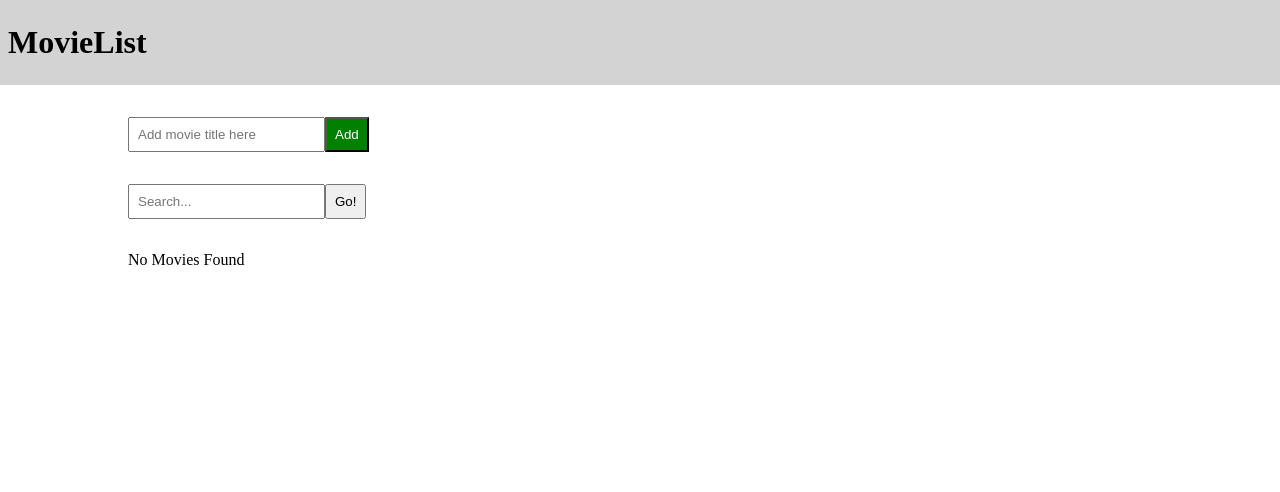
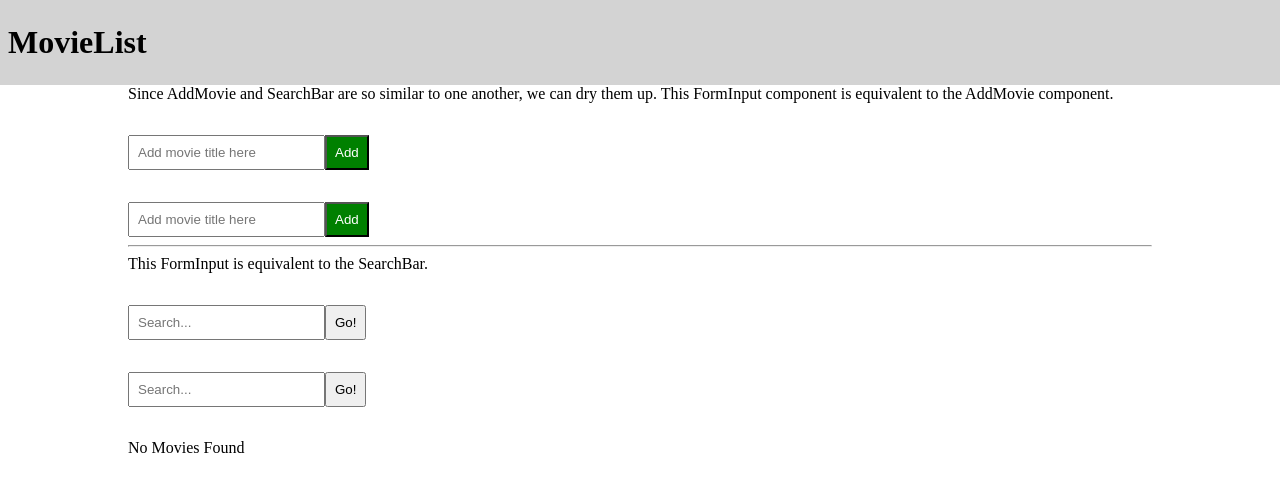
Before and after one commit to AustinAbbott/movies, a React app: page / in a window 1280 px wide. Shown: the top 492 px of the page. Built offline with nearby package versions, Linux system fonts and the light colour scheme; the HTML template or start-up script is replaced by a standard one.

Commit message:
REFACTOR: combine SearchBar and AddMovie into one component. Both options are shown.

```diff
--- a/src/components/App.js
+++ b/src/components/App.js
@@ -2,6 +2,7 @@ import React from 'react';
 import MovieList from './MovieList';
 import SearchBar from './SearchBar';
 import AddMovie from './AddMovie';
+import FormInput from './FormInput';
 import '../main.css';
 
 var movies = [
@@ -41,7 +42,22 @@ class App extends React.Component {
     <div>
       <div className="navbar"><h1>MovieList</h1></div>
       <div className="m-rl">
+        Since AddMovie and SearchBar are so similar to one another, we can dry them up. This FormInput component is equivalent to the AddMovie component.
+        <FormInput
+          placeholderText="Add movie title here"
+          btnClass="greenbtn"
+          btnText="Add"
+          fn={this.addMovie}
+        />
         <AddMovie addMovie={this.addMovie} />
+
+        <hr/>
+        This FormInput is equivalent to the SearchBar.
+        <FormInput
+          placeholderText="Search..."
+          btnText="Go!"
+          fn={this.findMovie}
+        />
         <SearchBar movies={this.state.allMovies} findMovie={this.findMovie}/>
         <MovieList movies={this.state.searchResults}/>
       </div>
--- /dev/null
+++ b/src/components/FormInput.js
@@ -0,0 +1,43 @@
+import React, { Component } from 'react';
+
+class FormInput extends Component {
+  constructor(props){
+    super(props);
+    this.state = {
+      userInput: ""
+    };
+
+    this.handleInput = this.handleInput.bind(this);
+    this.submitValue = this.submitValue.bind(this);
+  }
+
+  handleInput(e) {
+    this.setState({userInput: e.target.value})
+  }
+
+  submitValue(e) {
+    e.preventDefault();
+    this.props.fn(this.state.userInput);
+    this.setState({userInput: ""});
+  }
+
+  render() {
+    return (
+      <form className="p2-t">
+        <input
+          className="p0-a"
+          type="text"
+          placeholder={this.props.placeholderText}
+          value={this.state.userInput}
+          onChange={this.handleInput}/>
+
+        <button
+          className={`p0-a ${this.props.btnClass ? this.props.btnClass : "" }`}
+          onClick={this.submitValue}
+        >{this.props.btnText}</button>
+      </form>
+    )
+  }
+}
+
+export default FormInput;
```
